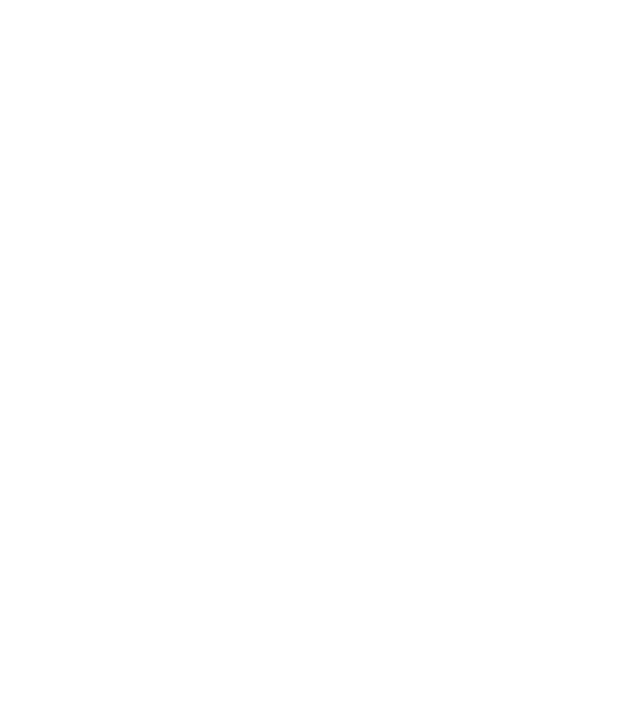
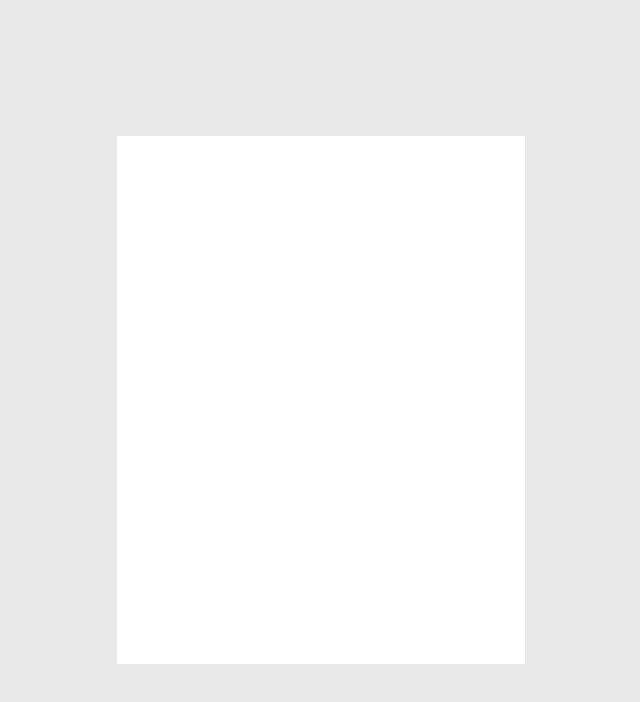
Before and after one commit to lnamurber/chambord, a plain HTML site: page index.html in a window 1280 px wide. Shown: the whole page, without its empty margins (319-959 px from the left). Drawn offline with Linux system fonts and the light colour scheme.

Commit message:
Alignment
Add margin, padding, width, height

```diff
--- a/index.html
+++ b/index.html
@@ -1,23 +1,27 @@
+
+<html>
+
+    <head>
+
+        <title>
+
+            Chambord Castle
+
+        </title>
+
+        <link rel="stylesheet" href="./style.css"/>
+
+    </head>
+
+    <body>
+
+        <div class="component">
 
 
 
-<html>
+        </div>
 
 
-    <head>
-
-
-
-        <title>
-
-
-           my title
-
-
-
-            </title>
-
-    </head>
-
+    </body>
 
 </html>
--- a/style.css
+++ b/style.css
@@ -0,0 +1,26 @@
+html {
+    background-color: #e9e9e9;
+
+}
+html,body {
+width: 100%;
+height: 100%;
+margin:0;
+padding:0;
+
+
+}
+
+body {
+
+    display:flex;
+    flex-direction: column;
+    align-items: center;
+    justify-content: center;
+}
+
+.component {
+    background-color: #FFFFFF;
+    height: 528px;
+    width: 408px;
+}
```
